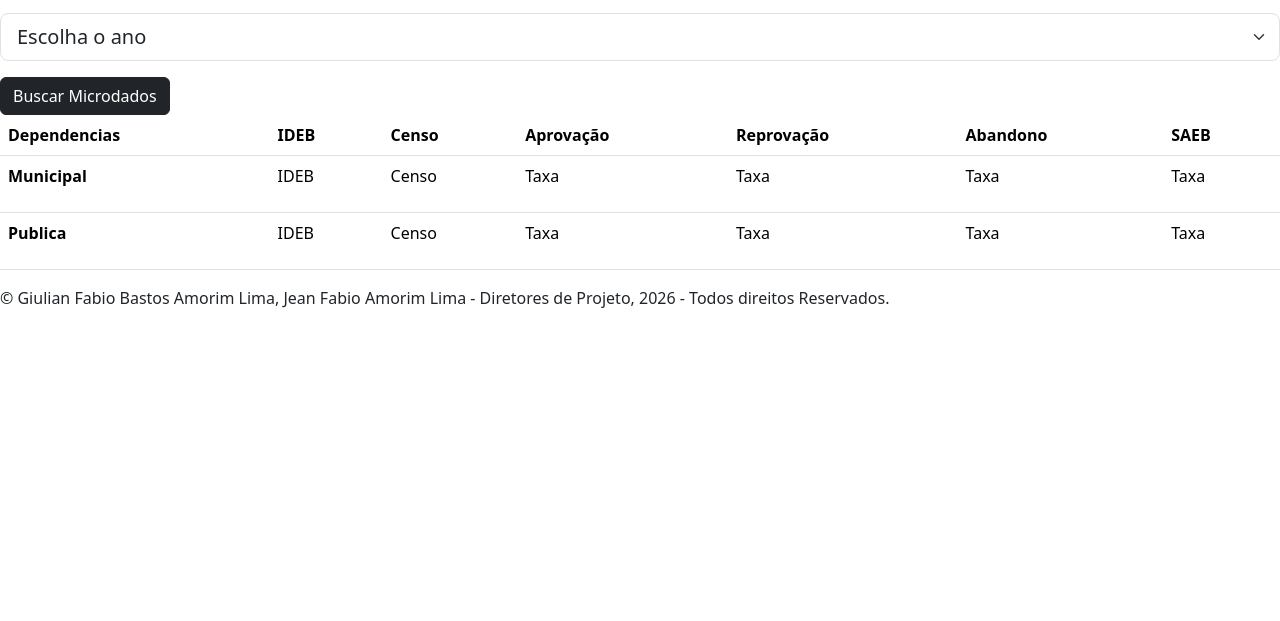
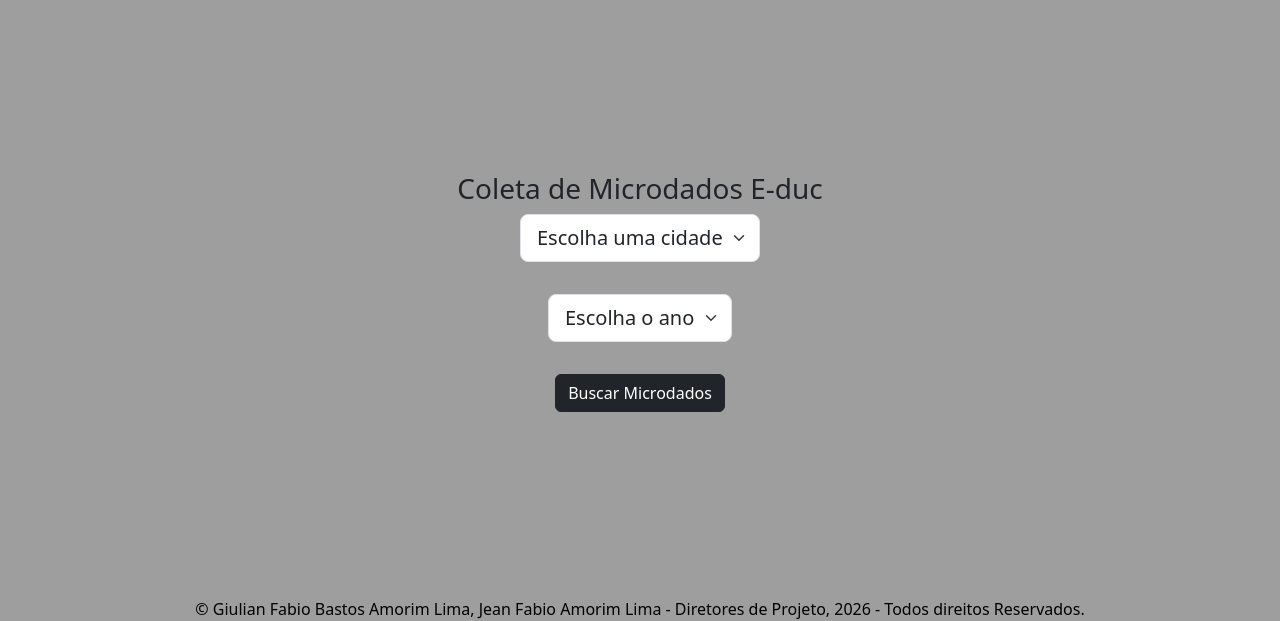
Before and after one commit to GiulianFabio7341/e-duc, a website: page public/index.html in a window 1280 px wide. Shown: the part 179-800 px from the top of the page. Drawn offline with nearby package versions, Linux system fonts and the light colour scheme; the site is published under a folder, as on GitHub Pages, so addresses that start at the root find nothing.

Commit message:
Update index.html

```diff
--- a/public/index.html
+++ b/public/index.html
@@ -5,7 +5,7 @@
     <meta charset="UTF-8">
     <meta name="viewport" content="width=device-width, initial-scale=1.0">
     <title>Educ</title>
-    <link rel="stylesheet" href="/public/assets.css">
+    <link rel="stylesheet" href="assets.css">
     <link href="https://cdn.jsdelivr.net/npm/bootstrap@5.3.8/dist/css/bootstrap.min.css" rel="stylesheet" integrity="sha384-sRIl4kxILFvY47J16cr9ZwB07vP4J8+LH7qKQnuqkuIAvNWLzeN8tE5YBujZqJLB" crossorigin="anonymous">
   </head>
 </head>
@@ -126,7 +126,7 @@
         </span>
     </footer>
 
-    <script src="jss/script.js"></script>
+    <script src="script.js"></script>
  <script src="https://cdn.jsdelivr.net/npm/bootstrap@5.3.8/dist/js/bootstrap.bundle.min.js" integrity="sha384-FKyoEForCGlyvwx9Hj09JcYn3nv7wiPVlz7YYwJrWVcXK/BmnVDxM+D2scQbITxI" crossorigin="anonymous"></script>
 </body>
 
```
